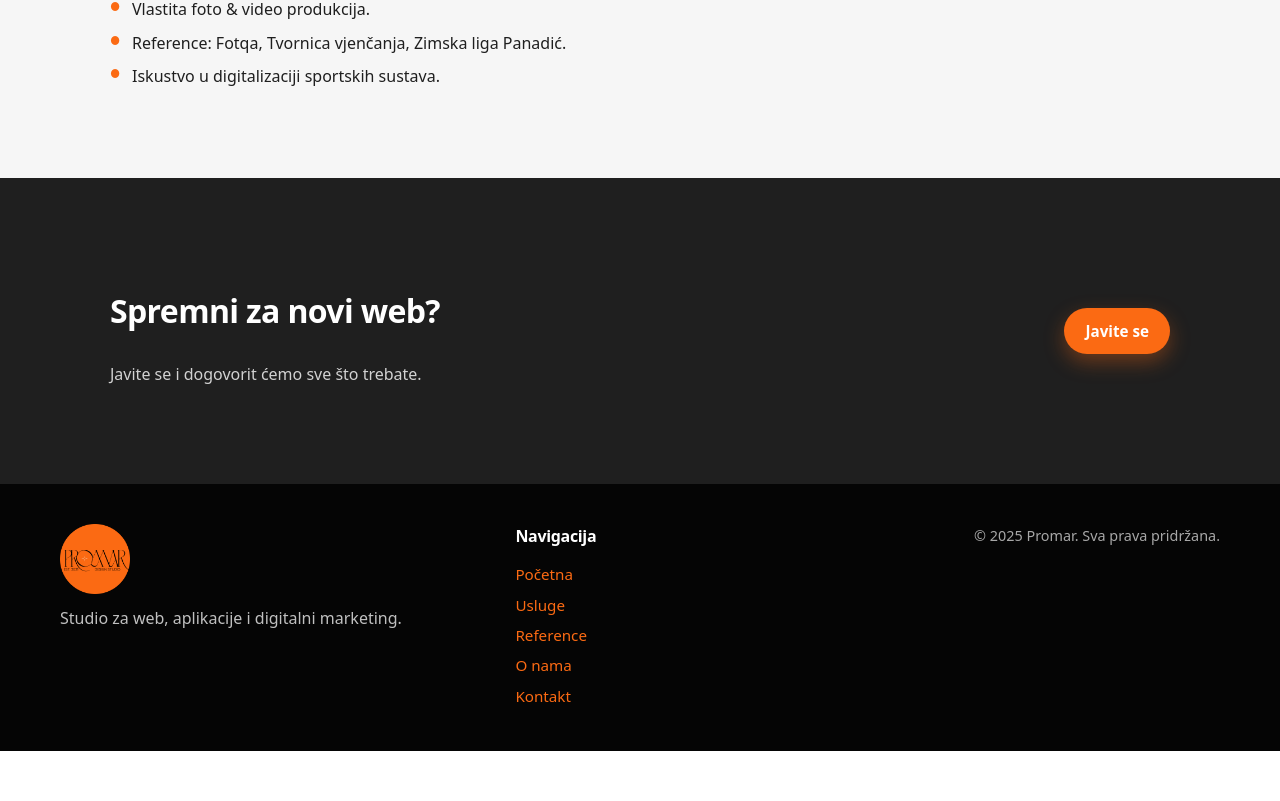
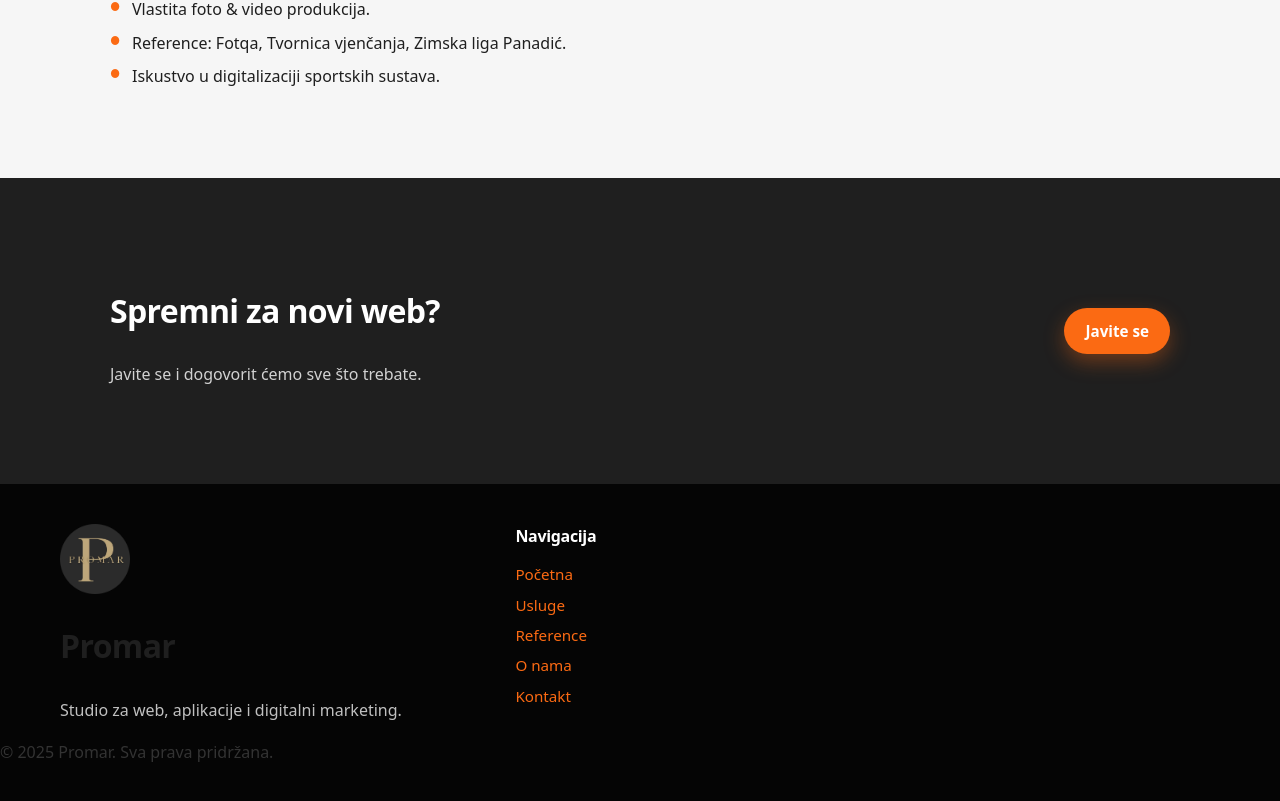
Before and after one commit to Ren0g/promar, a Next.js app: page / in a window 1280 px wide. Shown: the part 2855-3656 px from the top of the page. Before the commit the page ends 3606 px from the top, so only its background shows below. Built offline with nearby package versions, Linux system fonts and the light colour scheme.

Commit message:
Update Footer.jsx

```diff
--- a/components/Footer.jsx
+++ b/components/Footer.jsx
@@ -1,16 +1,23 @@
 import Link from "next/link";
 
 export default function Footer() {
-  const year = new Date().getFullYear();
-
   return (
     <footer className="footer">
       <div className="container footer-inner">
+
+        {/* LEFT COLUMN – LOGO + PROMAR + TAGLINE */}
         <div className="footer-brand">
-          <img src="/images/logo-dark.png" alt="Promar logo" />
-          <p>Studio za web, aplikacije i digitalni marketing.</p>
+          <img src="/images/logo-primary.png" alt="Promar logo" />
+
+          {/* NOVO: veliki PROMAR iznad teksta */}
+          <h2 className="footer-brand-title">Promar</h2>
+
+          <p className="footer-tagline">
+            Studio za web, aplikacije i digitalni marketing.
+          </p>
         </div>
 
+        {/* RIGHT COLUMN – NAVIGACIJA */}
         <div className="footer-links">
           <h4>Navigacija</h4>
           <Link href="/">Početna</Link>
@@ -19,10 +26,11 @@ export default function Footer() {
           <Link href="/o-nama">O nama</Link>
           <Link href="/kontakt">Kontakt</Link>
         </div>
+      </div>
 
-        <div className="footer-meta">
-          <p>© {year} Promar. Sva prava pridržana.</p>
-        </div>
+      {/* NOVO – COPYRIGHT NA DNU I CENTRIRAN */}
+      <div className="footer-bottom">
+        <p>© 2025 Promar. Sva prava pridržana.</p>
       </div>
     </footer>
   );
```
